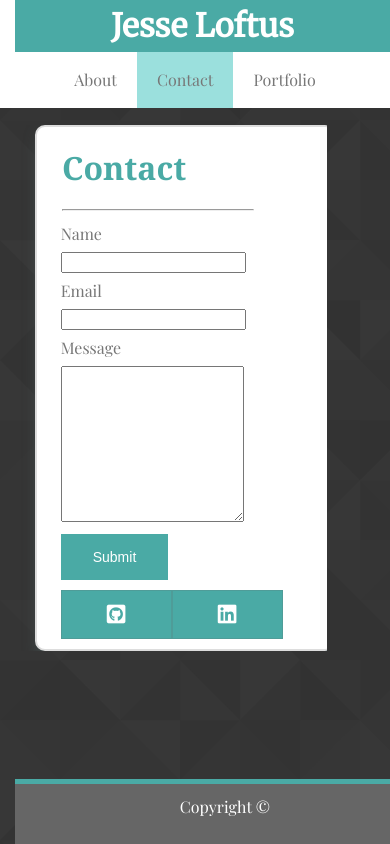
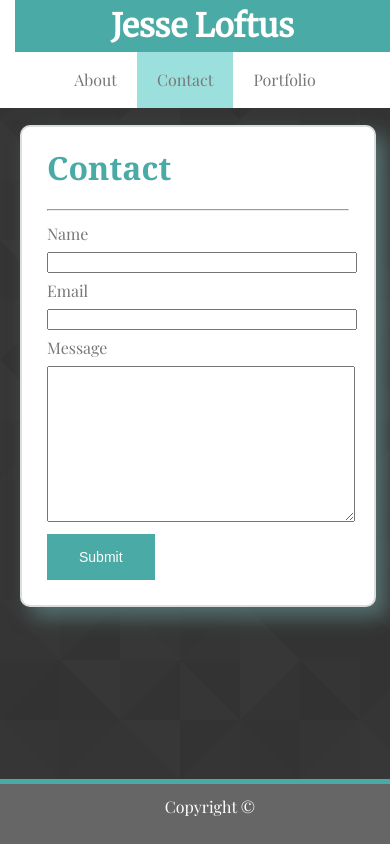
Before and after one commit to loftusjl/Responsive-Portfolio, a plain HTML site: page contact.html in a window 390 px wide. Drawn offline with nearby package versions, Linux system fonts and the light colour scheme.

Commit message:
finished formatting for all suggested resolutions. cleaned up CSS to remove redundancies.

```diff
--- a/assets/css/style.css
+++ b/assets/css/style.css
@@ -11,9 +11,10 @@
 
 .wrapper {
     width: 95%;
-    margin: 0 auto;
+    max-width: 750px;
+    margin: 0 auto 0 15px;
 }
-.centerContent{margin: 0 auto;}
+/* .centerContent{margin: 0 auto;} */
 .nav{padding: 20px;}
 .attention{font-size: 2em; font-weight: bold; margin: auto 25px;}
 p{line-height: 1.5em; text-align: justify;}
@@ -49,6 +50,7 @@ nav .logo a:visited{color: #fff;}
 nav .logo{
     padding:10px;
     margin-right: auto;
+    margin-left: 15px;
     font-size: 2em;
     font-weight: bold;
     max-height: 50px;
@@ -73,7 +75,7 @@ nav .logo{
     display: flex;
     flex-wrap: wrap;
     flex-direction: column;
-    margin: auto 25px 100px 25px;
+    margin: auto 25px 25px 25px;
 }
 .content-margin{
     margin: 0 25px;
@@ -145,7 +147,7 @@ input, textarea{
     padding: 15px 32px;
     text-align: center;
     text-decoration: none;
-    display: inline-block;
+    /* display: inline-block; */
     font-size: 14px;
 }
 .btn:hover{
@@ -155,22 +157,7 @@ input, textarea{
 .btn:active{
     box-shadow: none !important;
 }
-.social{
-    border: none;
-    color: #fff;
-    padding: 15px 32px;
-    text-align: center;
-    text-decoration: none;
-    margin: 10px auto 10px 0;
-    width: 45px;
-    border: 1px solid rgba(102, 102, 102, .2);
-}
-.social-links{
-    display: flex;
-    flex: 1;
-    justify-content: flex-start;
-    margin-right: auto;
-}
+
 /* footer styles */
 .footer{
     position: fixed;
@@ -197,46 +184,16 @@ h1, h2, h3, h4{font-family: 'Georgia', Times, 'Times New Roman', serif;}
 
 /* media queries */
 @media screen and (max-width: 980px) {
-    .wrapper{width: 760px;}
+    .wrapper{width: 725px;}
     nav .logo{margin-left: 15px;}
     .site-content{margin-right: auto;}
 }
 @media screen and (max-width: 768px) {
-    .site-content{
-        margin: 0 15px;
-        width: 80%;
-        overflow: auto;
-    }
-    input, textarea{
-        width: 80%;
-        margin: 10px auto;
-    }
-    .contact{
-        width: 80%;
-    }
-    .content hr{
-        margin: 15px 25px;
-        width: 80%;
-    }
-    /* .main{
-        display: flex;
-        min-height: 100vh;
-        flex-direction: column;
-        } */
-        /* .site-content{
-            margin: 0 auto;
-            margin-bottom: 80px;
-            max-width: 95%;
-        } */
-    .profilepic{border-radius: 5%;}
+    .site-content{margin-right: 0;}
+    .wrapper{width: 100%;}
+    .aboutme{margin: auto 15px;}
 
-    .aboutme{margin: auto 20px;}
-    .content-stuff{
-        margin: auto;
-        width: 80%;
-    }
-    .content{width: 80%;}
-    /* *{border: 5px solid red;} */
+
 }
 @media screen and (max-width: 640px) {
     .logo{
@@ -248,16 +205,11 @@ h1, h2, h3, h4{font-family: 'Georgia', Times, 'Times New Roman', serif;}
         justify-content: center;
         background-color: #fff;
     }
+    .wrapper {
+        width: 95%;
+        margin: 0 20px 0 20px;
+    }
     .attention{margin: 25px;}
-    .main{
-    display: flex;
-    min-height: 100vh;
-    flex-direction: column;
-    }
-    .site-content{
-        margin-bottom: 80px;
-        max-width: 95%;
-    }
     .profilepic{border-radius: 5%;}
     .bio{
         display: flex;
@@ -265,10 +217,6 @@ h1, h2, h3, h4{font-family: 'Georgia', Times, 'Times New Roman', serif;}
         flex: 1;
     }
     .aboutme{margin: auto 15px;}
-    .wrapper {
-        width: 95%;
-        margin: 0 20px 0 20px;
-    }
     .portfolio{
         display: flex;
         flex-direction: column;
--- a/contact.html
+++ b/contact.html
@@ -51,10 +51,6 @@
                         <br>
                         <button class="button btn teal-BG" type="submit">Submit</button>
                     </form>
-                    <div class="social-links">
-                        <a class="social teal-BG btn" href="https://github.com/loftusjl"><i class="fab fa-github-square fa-lg"></i></a>
-                        <a class="social teal-BG btn" href="https://www.linkedin.com/in/jesse-loftus-861aaa1b/"><i class="fab fa-linkedin fa-lg"></i></a>
-                    </div>
                 </div>
             </div>
         </div>
```
